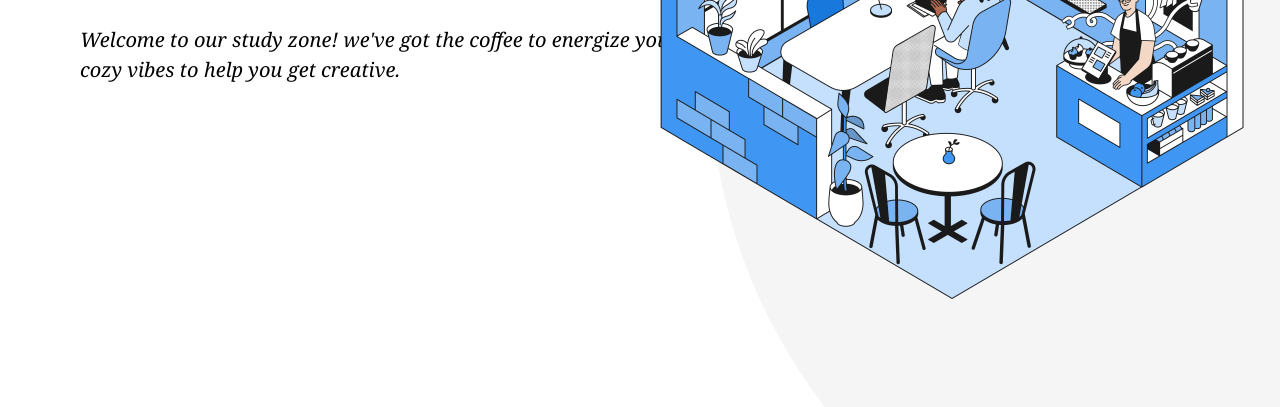
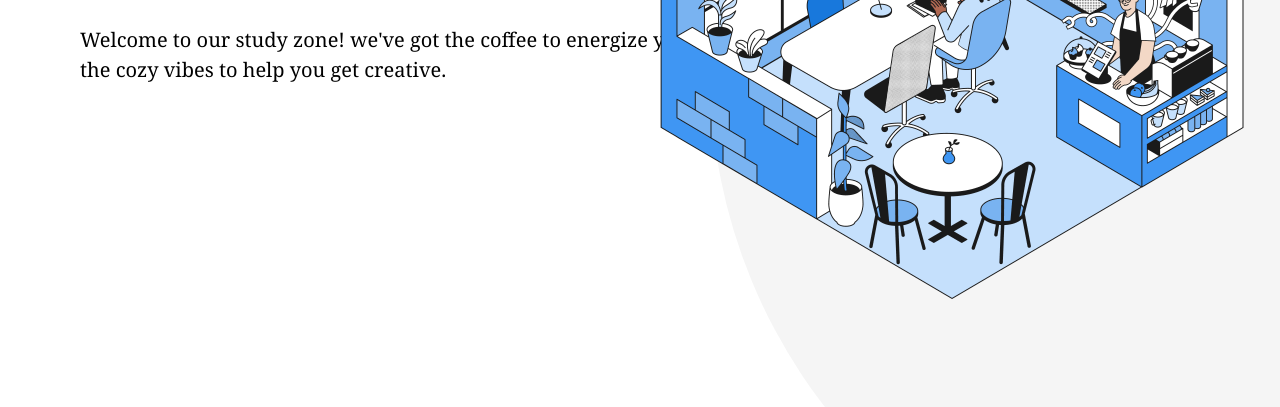
Before and after one commit to Lenin-Miranda/se_project_coffeeshop, a plain HTML site: page index.html in a window 1280 px wide. Shown: the part 360-767 px from the top of the page. Drawn offline with Linux system fonts and the light colour scheme.

Commit message:
New Update for my Project

```diff
--- a/index.html
+++ b/index.html
@@ -13,13 +13,13 @@
     <link rel="preconnect" href="https://fonts.googleapis.com" />
     <link rel="preconnect" href="https://fonts.gstatic.com" crossorigin />
     <link
-      href="https://fonts.googleapis.com/css2?family=Inter:ital,opsz,wght@0,14..32,100..900;1,14..32,100..900&display=swap"
+      href="https://fonts.googleapis.com/css2?family=Inter:wght@100..900&family=Noto+Serif:ital,wght@0,100..900;1,100..900&display=swap"
       rel="stylesheet"
     />
     <link rel="preconnect" href="https://fonts.googleapis.com" />
     <link rel="preconnect" href="https://fonts.gstatic.com" crossorigin />
     <link
-      href="https://fonts.googleapis.com/css2?family=Inter:ital,opsz,wght@0,14..32,100..900;1,14..32,100..900&family=Noto+Serif:ital,wght@0,100..900;1,100..900&display=swap"
+      href="https://fonts.googleapis.com/css2?family=Inter:wght@100..900&family=Noto+Serif:ital,wght@0,100..900;1,100..900&display=swap"
       rel="stylesheet"
     />
   </head>
--- a/pages/index.css
+++ b/pages/index.css
@@ -3,9 +3,6 @@
   max-width: 1600px;
   margin: auto;
   font-family: "Inter", Arial, sans-serif;
-  font-family: "Noto Serif", "Times New Roman";
-  font-style: italic;
-  font-weight: 400;
   font-size: 16px;
   line-height: 20px;
   color: #000;
```
